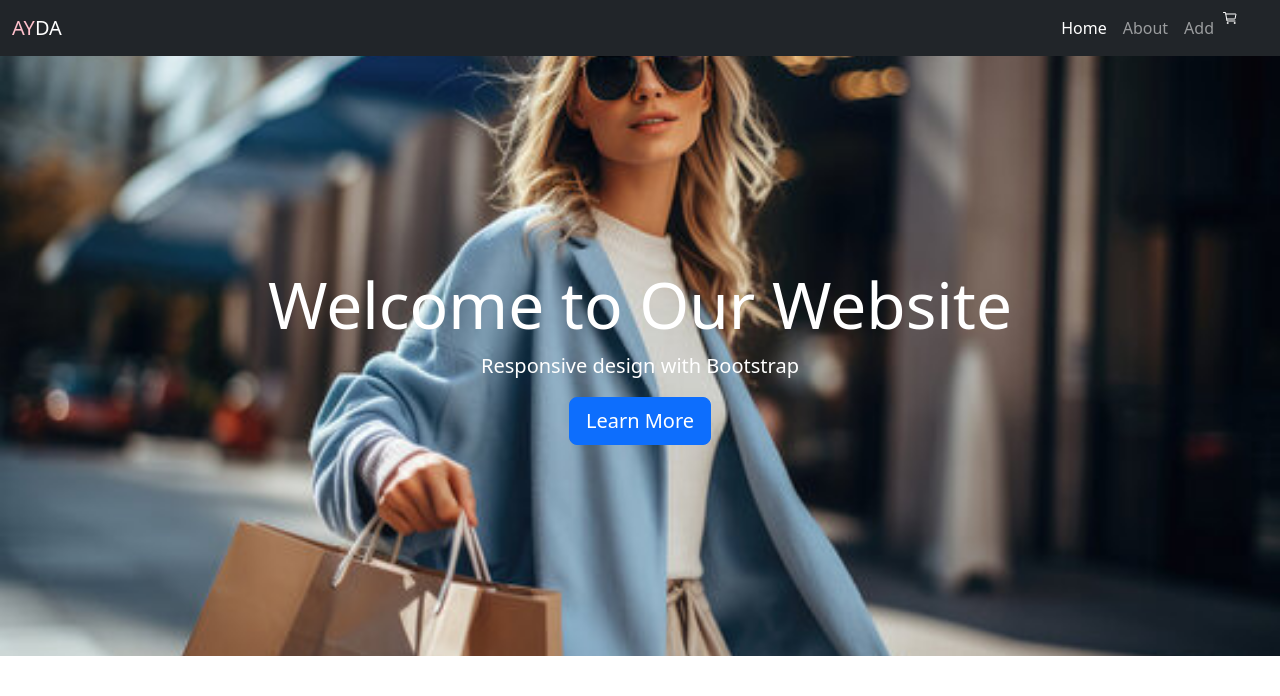
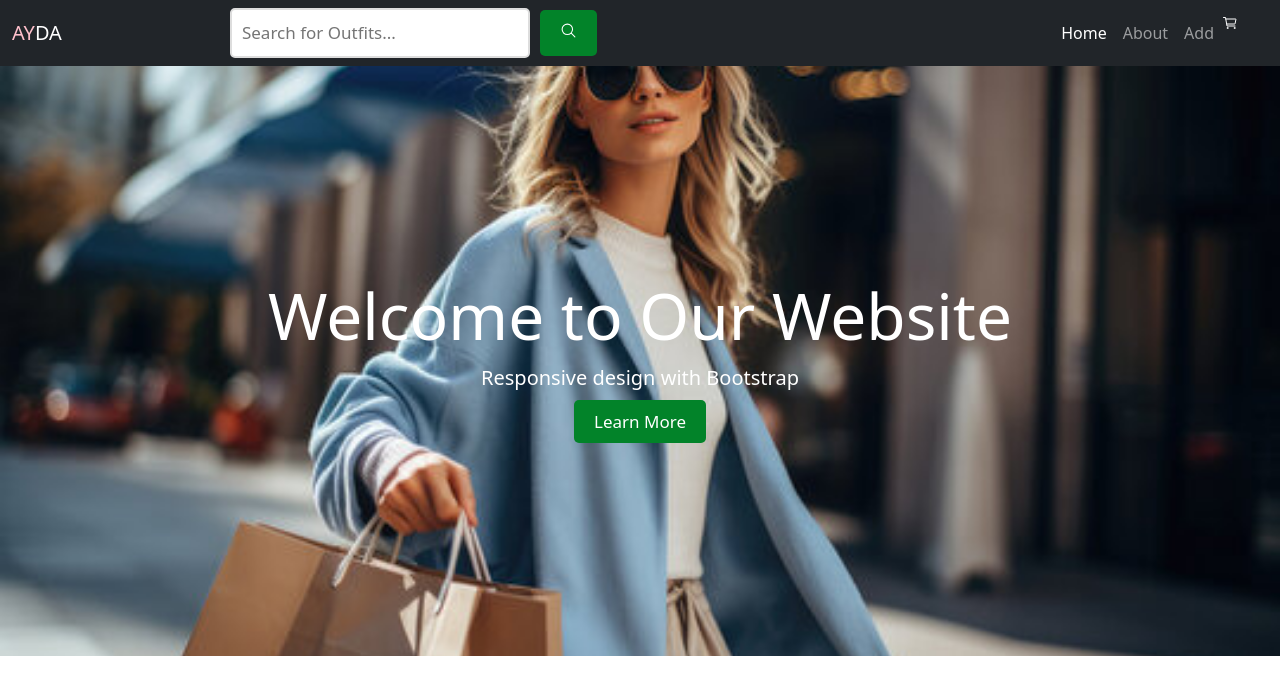
Before and after one commit to gopikatg379/Flask, a Flask app: page / in a window 1280 px wide. Shown: the top 696 px of the page. Run offline with Flask 3, Linux system fonts and the light colour scheme.

Commit message:
filter added

```diff
--- a/app.py
+++ b/app.py
@@ -18,9 +18,13 @@ def media_files(filename):
     return send_from_directory(app.config['MEDIA_FOLDER'], filename)
 
 
-@app.route('/')
+@app.route('/',methods=['GET','POST'])
 def home():
     obj = DressModel.query.all()
+    if request.method == "POST":
+        search = request.form['search_text']
+        if search:
+            obj = DressModel.query.filter(DressModel.name.ilike(f'%{search}%')).all()
     return render_template('home.html', my_dress=obj)
 
 
--- a/templates/home.html
+++ b/templates/home.html
@@ -39,6 +39,39 @@
             text-decoration: none;
             font-size: 16px;
         }
+        #search-form {
+            display: flex;
+            align-items: center;
+            justify-content: center;
+            flex-grow: 1;
+        }
+        #search_text {
+            padding: 10px;
+            margin-right: 10px;
+            font-size: 17px;
+            border: 2px solid #ddd;
+            border-radius: 5px;
+            width: 300px;
+            transition: border-color 0.3s ease;
+        }
+        #search_text:focus {
+            border-color: rgb(233, 189, 196);
+            outline: none;
+        }
+        #btn {
+            background-color: rgb(2, 131, 41);
+            color: #fff;
+            text-decoration:none;
+            font-size: 17px;
+            padding: 10px 20px;
+            border: none;
+            border-radius: 5px;
+            cursor: pointer;
+            transition: background-color 0.3s ease;
+        }
+        #btn:hover {
+            background-color: rgb(61, 147, 87);
+        }
     </style>
 </head>
 <body>
@@ -50,6 +83,10 @@
             <button class="navbar-toggler" type="button" data-bs-toggle="collapse" data-bs-target="#navbarNav" aria-controls="navbarNav" aria-expanded="false" aria-label="Toggle navigation">
                 <span class="navbar-toggler-icon"></span>
             </button>
+            <form method="POST" id="search-form">
+                <input type="text" id="search_text" name="search_text" placeholder="Search for Outfits...">
+                <button type="submit" id="btn"><ion-icon name="search-outline"></ion-icon></button>
+            </form>
             <div class="collapse navbar-collapse" id="navbarNav">
                 <ul class="navbar-nav ms-auto">
                     <li class="nav-item">
@@ -74,7 +111,7 @@
         <div class="container">
             <h1>Welcome to Our Website</h1>
             <p class="lead">Responsive design with Bootstrap</p>
-            <a href="#" class="btn btn-primary btn-lg">Learn More</a>
+            <a href="#" id="btn">Learn More</a>
         </div>
     </header>
 
```
